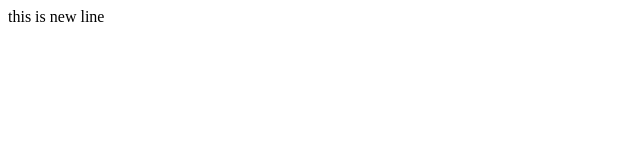
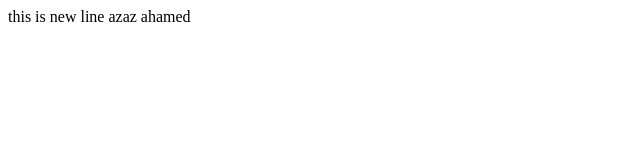
Before and after one commit to azaz7418/Test1, a plain HTML site: page index.html in a window 1280 px wide. Shown: the whole page, without its empty margins (0-640 px from the left). Drawn offline with Linux system fonts and the light colour scheme.

Commit message:
new message

```diff
--- a/index.html
+++ b/index.html
@@ -7,6 +7,7 @@
   <title>test 1</title>
 
   this is new line
+azaz ahamed
 
 
 </head>
```
